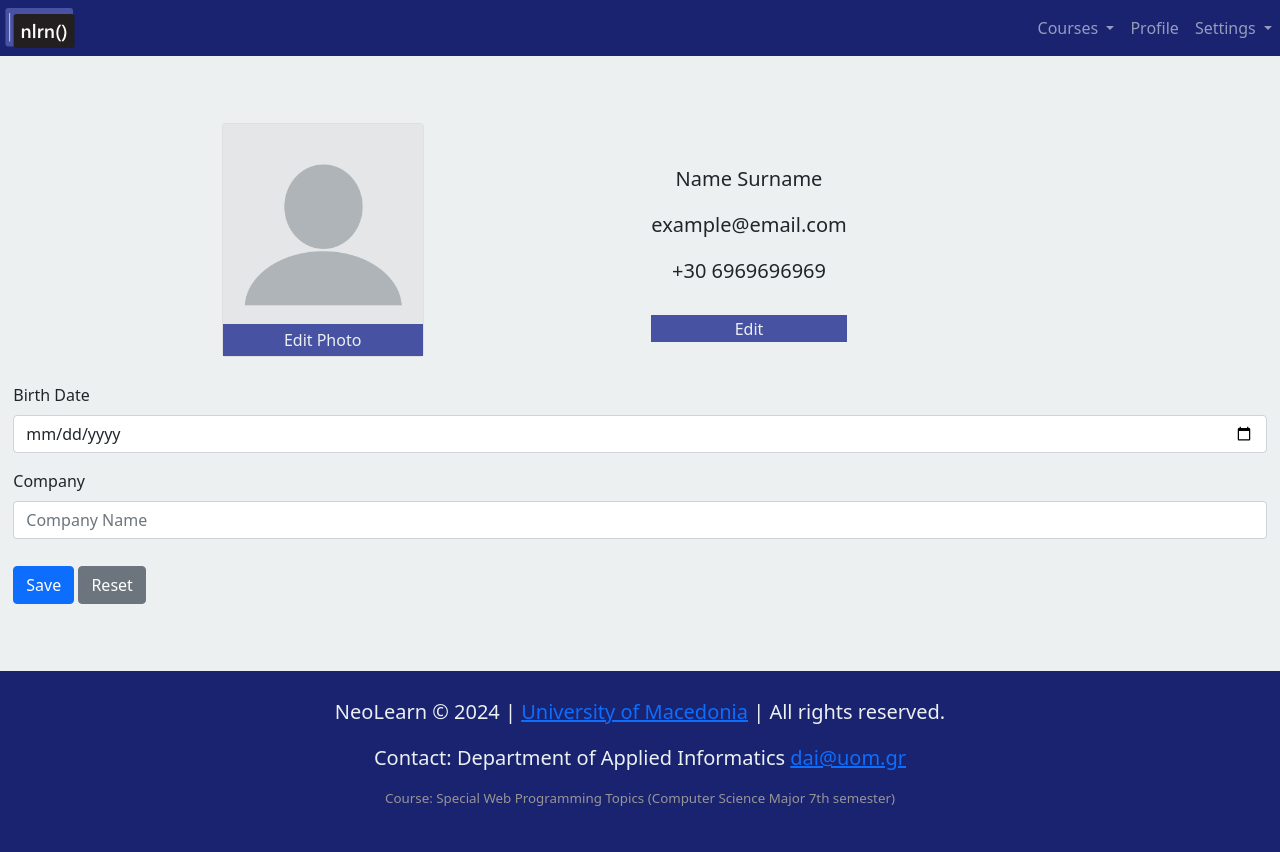
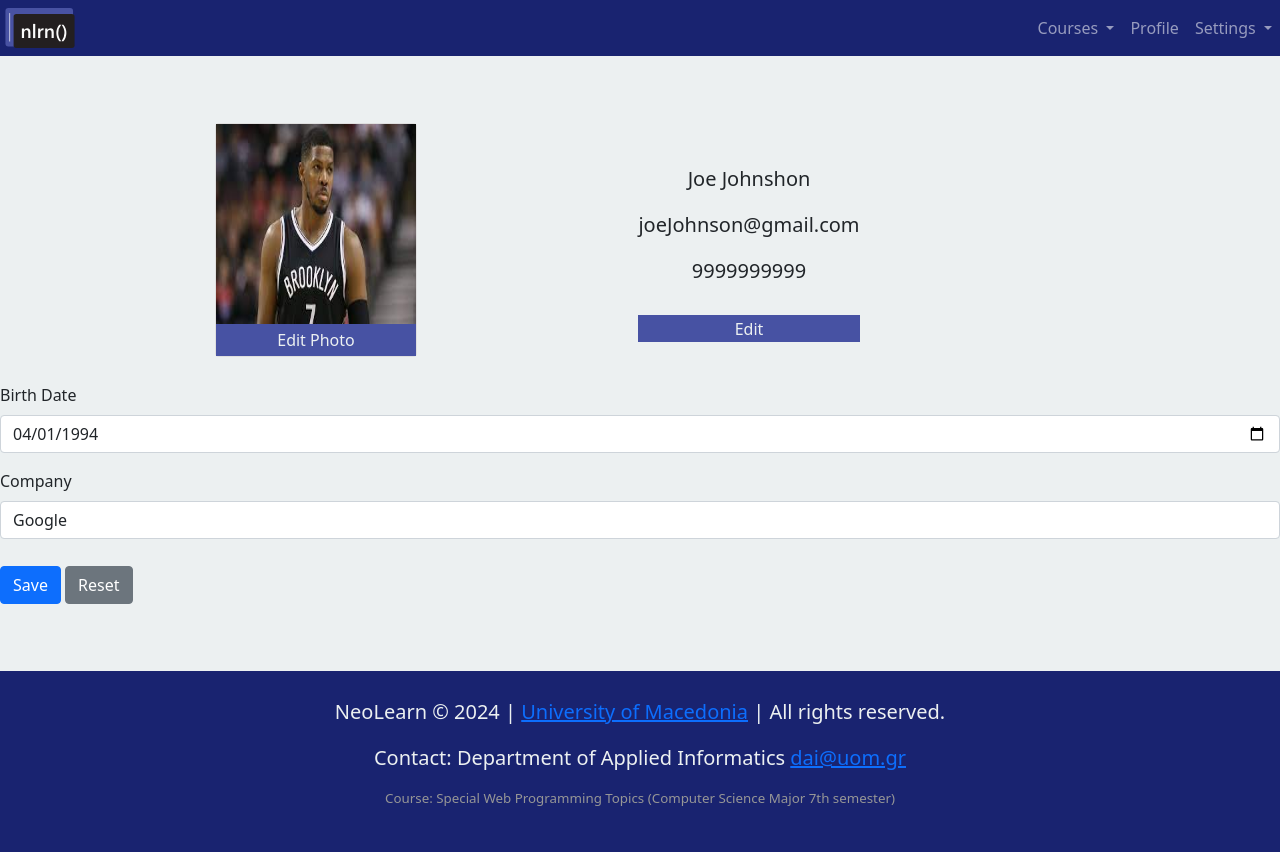
Before and after one commit to NikosSakell/NeoLearn-dai, a PHP site: page /profile.php in a window 1280 px wide. Run offline with PHP 8.4, Linux system fonts and the light colour scheme; a user stored in the database is signed in; data comes from the database, SQL or seed files in the repository; some libraries are stand-ins or nearby versions.

Commit message:
changes by Aggelos added

```diff
--- a/course_list.php
+++ b/course_list.php
@@ -93,9 +93,9 @@
             <?php
                         session_start();
                         $count = 0;
-
+                        $id=$_SESSION['Id'];
                         $con=mysqli_connect('localhost', 'root', '', 'neolearn');
-                        $result=mysqli_query($con, "SELECT course.Title, course.Description , course.Image, course.Id FROM course JOIN instructor WHERE course.Instructor_Id=instructor.Id;");
+                        $result=mysqli_query($con, "SELECT course.Title, course.Description , course.Image, course.Id FROM course WHERE course.Instructor_Id='$id';");
 
                         while ($row = mysqli_fetch_array($result)) {
                             $title = $row[0];
@@ -163,6 +163,7 @@
     </nav>
 
 </footer>
+
     <script src="https://code.jquery.com/jquery-3.5.1.slim.min.js"></script>
     <script src="https://cdn.jsdelivr.net/npm/@popperjs/core@2.5.2/dist/umd/popper.min.js"></script>
     <script src="https://stackpath.bootstrapcdn.com/bootstrap/4.5.2/js/bootstrap.min.js"></script>
--- a/login.html
+++ b/login.html
@@ -60,7 +60,7 @@
                 </div>
                 <p>Forgot your password?</p>
                 <div class="row">
-                    <button class="login_button btn-danger">Login</button>
+                    <button class="login_button btn-success">Login</button>
                 </div>
             </div>
         </div>
--- a/login.php
+++ b/login.php
@@ -130,7 +130,7 @@
                     </div>
                     <p>Forgot your password?</p>
                     <div class="row">
-                        <button class="login_button btn-danger" name="submit">Login</button>
+                        <button class="login_button btn-success" id="btnLogin" name="submit">Login</button>
                         <p style="color:red; font-size:40px;";>Wrong Email or password. Try again.</p>
                     </div>
                 </div>
@@ -146,6 +146,7 @@
         <p>footer</p>
 
     </footer> -->
+    <script src="script/login.js"></script>
     <script src="https://code.jquery.com/jquery-3.5.1.slim.min.js"></script>
     <script src="https://cdn.jsdelivr.net/npm/@popperjs/core@2.5.2/dist/umd/popper.min.js"></script>
     <script src="https://stackpath.bootstrapcdn.com/bootstrap/4.5.2/js/bootstrap.min.js"></script>
--- a/profile.php
+++ b/profile.php
@@ -1,4 +1,19 @@
 <!DOCTYPE html>
+<?php
+  session_start();
+  $con=mysqli_connect('localhost', 'root', '', 'neolearn');
+  $instructor_id = $_SESSION['Id'];
+  $result = mysqli_query($con, "SELECT First_Name, Last_Name, Birth_Date, Image, Company, Phone, Email FROM User WHERE user.Id = '$instructor_id';");
+  while ($row = mysqli_fetch_array($result)) {
+    $first_Name = $row[0];
+    $last_Name = $row[1];
+    $birth_Date = $row[2];
+    $image = $row[3];
+    $company = $row[4];
+    $phone = $row[5];
+    $email = $row[6];
+  }
+?>
 <html lang="en">
   <head>
     <meta charset="UTF-8" />
@@ -92,19 +107,18 @@
 
 
     <?php
-      session_start();
       //If form not submitted, display form.
       if (!isset($_POST['submit'])){
     ?>
     <!-- Edit/Delete/Add Photo Modal -->
-    <form method="post" action="" enctype="multipart/form-data">
+    <form method="post" action="" class="row g-3">
 
     <div class="infoContainer">
       <div class="row g-3" id="basicInfoContainer">
         <div class="col-md-6" id="imageContainer">
           <div class="card">
             <img
-              src="images/blank-profile-picture-973460_1280.png"
+              src="images/<?=$image?>"
               class="profilePhoto"
               id="profilePhoto"
             />
@@ -123,9 +137,9 @@
         </div>
         <div class="col-md-6" id="name_email_phone">
           <div class="basicInfo">
-            <p class="nameHolder" id="nameHolder">Name Surname</p>
-            <p class="emailHolder" id="emailHolder">example@email.com</p>
-            <p class="phoneHolder" id="phoneHolder">+30 6969696969</p>
+            <p class="nameHolder" id="nameHolder"><?=$first_Name?> <?=$last_Name?> </p>
+            <p class="emailHolder" id="emailHolder"><?=$email?></p>
+            <p class="phoneHolder" id="phoneHolder"><?=$phone?></p>
 
             <div id="editBasicInfo">
               <button
@@ -144,13 +158,14 @@
         <div class="col-12">
           <div class="mb-3">
             <label for="descriptionArea" class="form-label">Birth Date</label>
-            <input type="date" class="form-control" name="birthDate" id="descriptionArea" rows="3"
+            <input type="date" class="form-control" name="birthDate" value="<?=$birth_Date?>" id="descriptionArea" rows="3"
             ></input>
           </div>
         </div>
         <div class="col-12">
           <label for="inputCompany" class="form-label">Company</label>
           <input
+            value="<?=$company?>"
             name="company"
             type="text"
             class="form-control"
@@ -274,7 +289,7 @@
               type="submit"
               name="submit"
               data-bs-dismiss="modal"
-              class="btn btn-success"
+              class="btn btn-primary"
             >
               Save changes
             </button>
@@ -286,16 +301,13 @@
     <?php
       }
       else{
-        $instructor_id = $_SESSION['Id'];
         $phoneNumber = $_POST['phoneNumber'];
         $email = $_POST['email'];
         $company = $_POST['company'];
         $name = $_POST['name'];
         $surname = $_POST['surname'];
-        $image = $_FILES['image']['name'];
-        echo "$image";
+        $image = $_POST['image'];
         $birth_date = $_POST['birthDate'];
-        $con=mysqli_connect('localhost', 'root', '', 'neolearn');
         if(!$name==""){
           mysqli_query($con, "UPDATE user SET First_Name = '$name' WHERE user.Id = '$instructor_id';");
         }
@@ -309,10 +321,6 @@
           mysqli_query($con, "UPDATE user SET Phone = '$phoneNumber' WHERE user.Id = '$instructor_id';");
         }
         if(!$image==""){
-          if (is_uploaded_file($_FILES['image']['tmp_name'])) {
-            copy($_FILES['image']['tmp_name'], "./images/".$_FILES['image']['name']);
-           //  move_uploaded_file($_FILES['userfile']['tmp_name'], 					                                    $_FILES['userfile']['name']);
-          }
           mysqli_query($con, "UPDATE user SET Image = '$image' WHERE user.Id = '$instructor_id';");
         }
         if(!$birth_date==""){
@@ -336,6 +344,7 @@
     </nav>
 
 </footer>
+
     <script src="https://code.jquery.com/jquery-3.5.1.slim.min.js"></script>
     <script src="https://cdn.jsdelivr.net/npm/@popperjs/core@2.5.2/dist/umd/popper.min.js"></script>
     <script src="https://stackpath.bootstrapcdn.com/bootstrap/4.5.2/js/bootstrap.min.js"></script>
--- a/register.php
+++ b/register.php
@@ -105,7 +105,7 @@
                     <label for="check" id="agree-label"> I Agree with Terms and Conditions</label><br>
                 </div>
                 <div class="row">
-                    <button class="register_button btn-danger" name="submit">Register</button>
+                    <button class="register_button btn-success" name="submit">Register</button>
                 </div>
             </div>
         </div>
```
Also changed, not shown: css/login_styles.css (+9 -13 lines).
